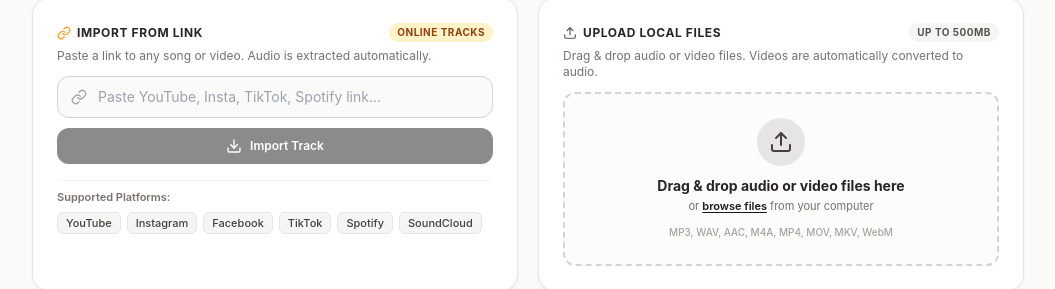
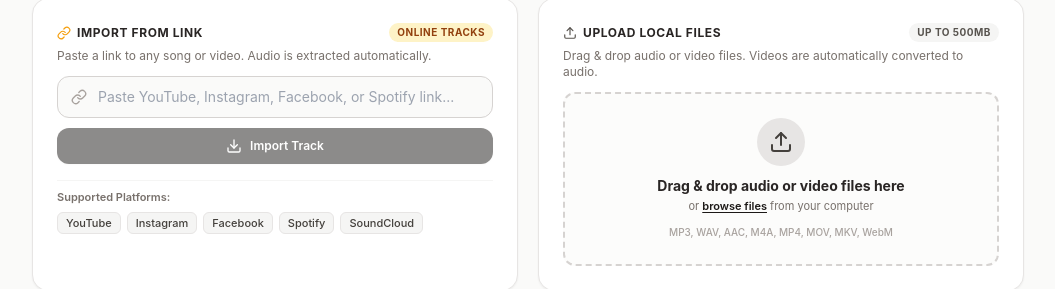
Before and after one commit to sidanaraghav/moviq, a React (Vite) app in the folder frontend/: page / in a window 1280 px wide. Shown: the part 201-490 px from the top of the page, without its empty margins (112-1167 px from the left). Built offline with nearby package versions, Linux system fonts and the light colour scheme.

Commit message:
feat: remove TikTok branding from UI copy and badges

```diff
--- a/frontend/src/App.tsx
+++ b/frontend/src/App.tsx
@@ -605,7 +605,7 @@ export default function App() {
                       type="url"
                       value={urlInput}
                       onChange={(e) => setUrlInput(e.target.value)}
-                      placeholder="Paste YouTube, Insta, TikTok, Spotify link..."
+                      placeholder="Paste YouTube, Instagram, Facebook, or Spotify link..."
                       disabled={isImportingUrl}
                       className="w-full pl-10 pr-4 py-2.5 text-sm bg-stone-50 border border-stone-300 rounded-xl focus:outline-none focus:ring-2 focus:ring-amber-500 focus:bg-white text-stone-900 transition disabled:opacity-60"
                     />
@@ -638,7 +638,6 @@ export default function App() {
                   <span className="bg-stone-100 border border-stone-200 px-2 py-0.5 rounded-md font-medium text-stone-700">YouTube</span>
                   <span className="bg-stone-100 border border-stone-200 px-2 py-0.5 rounded-md font-medium text-stone-700">Instagram</span>
                   <span className="bg-stone-100 border border-stone-200 px-2 py-0.5 rounded-md font-medium text-stone-700">Facebook</span>
-                  <span className="bg-stone-100 border border-stone-200 px-2 py-0.5 rounded-md font-medium text-stone-700">TikTok</span>
                   <span className="bg-stone-100 border border-stone-200 px-2 py-0.5 rounded-md font-medium text-stone-700">Spotify</span>
                   <span className="bg-stone-100 border border-stone-200 px-2 py-0.5 rounded-md font-medium text-stone-700">SoundCloud</span>
                 </div>
```
